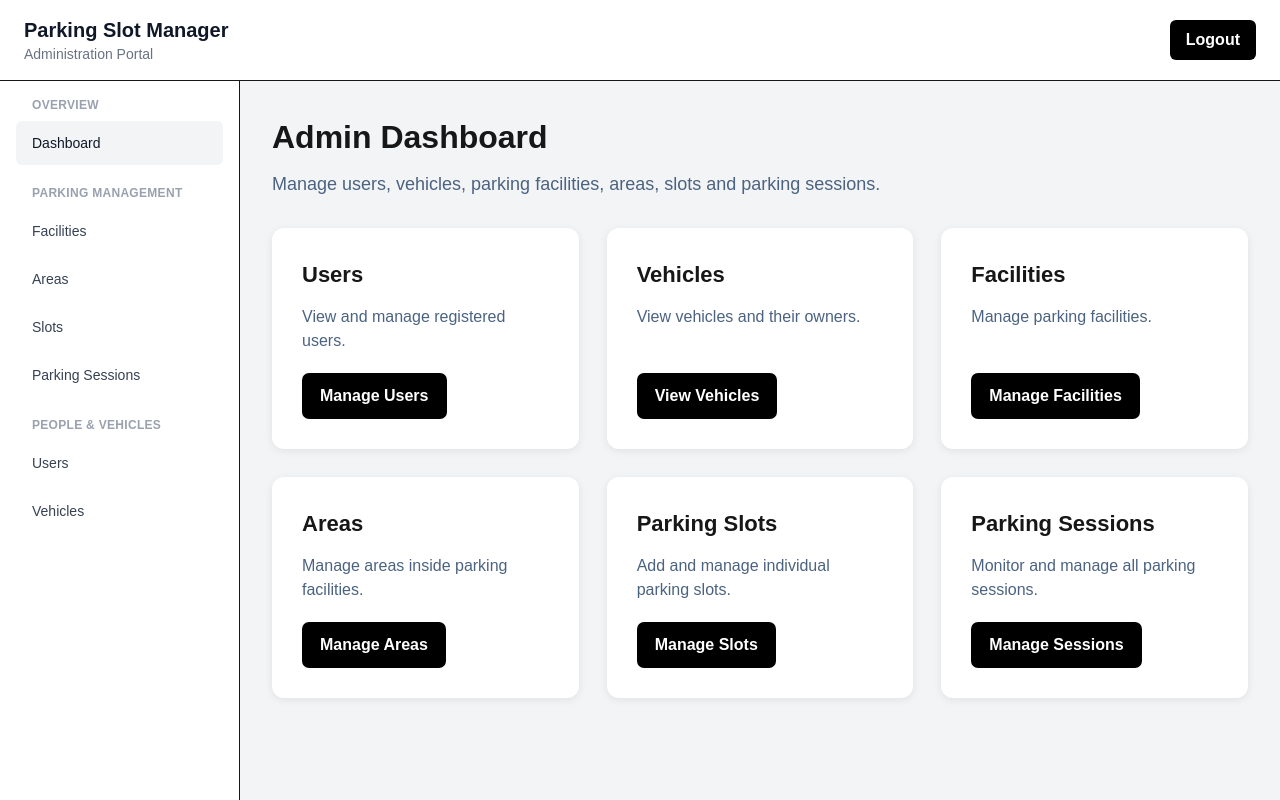
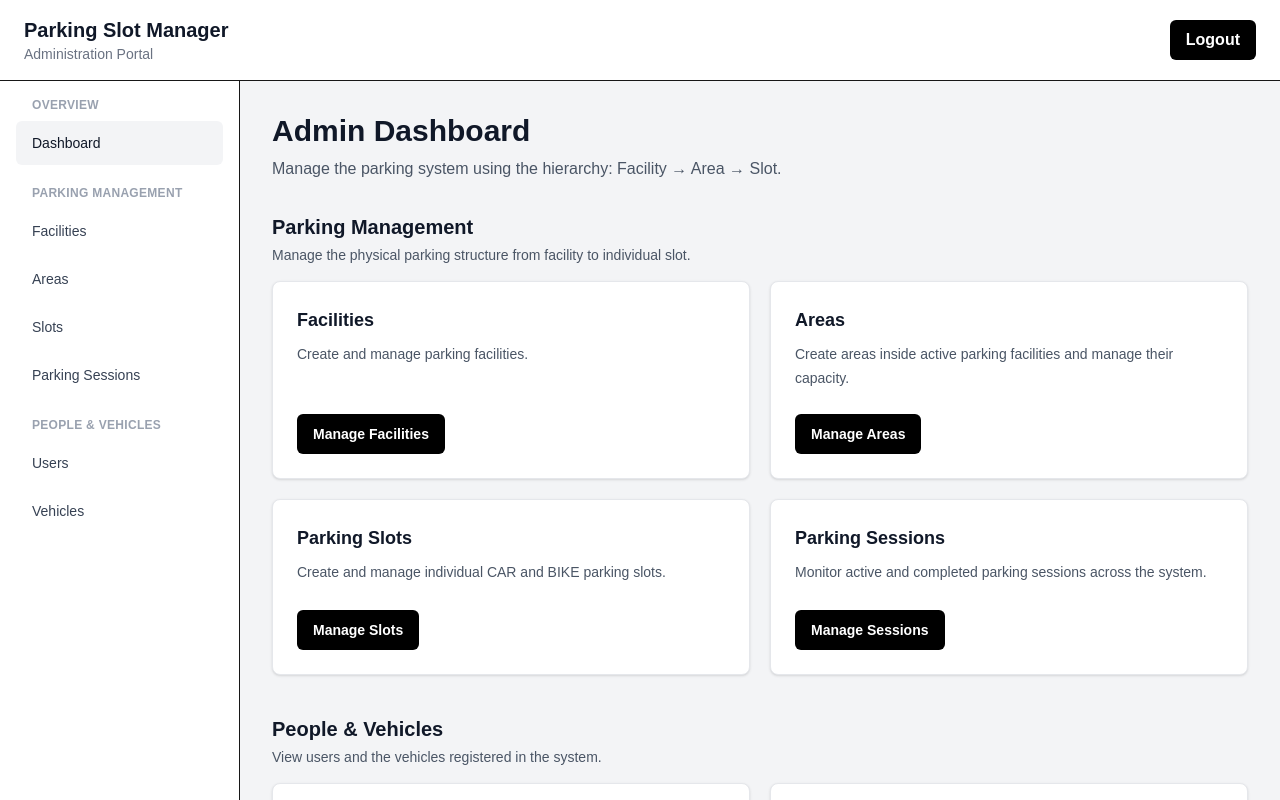
Before and after one commit to goutamgdy/Parking_Slot_Manager, a Next.js app in the folder frontend/: page /admin in a window 1280 px wide. Shown: the top 800 px of the page. Built offline with nearby package versions, Linux system fonts and the light colour scheme; no server answers.

Commit message:
ui: organize admin dashboard by management hierarchy

```diff
--- a/frontend/app/admin/page.js
+++ b/frontend/app/admin/page.js
@@ -2,79 +2,89 @@
 
 import Link from "next/link";
 
+const managementGroups = [
+    {
+        title: "Parking Management",
+        description: "Manage the physical parking structure from facility to individual slot.",
+        items: [
+            {
+                title: "Facilities",
+                description: "Create and manage parking facilities.",
+                buttonText: "Manage Facilities",
+                href: "/admin/facilities"
+            },
+            {
+                title: "Areas",
+                description: "Create areas inside active parking facilities and manage their capacity.",
+                buttonText: "Manage Areas",
+                href: "/admin/areas"
+            },
+            {
+                title: "Parking Slots",
+                description: "Create and manage individual CAR and BIKE parking slots.",
+                buttonText: "Manage Slots",
+                href: "/admin/slots"
+            },
+            {
+                title: "Parking Sessions",
+                description: "Monitor active and completed parking sessions across the system.",
+                buttonText: "Manage Sessions",
+                href: "/admin/sessions"
+            }
+        ]
+    },
+    {
+        title: "People & Vehicles",
+        description: "View users and the vehicles registered in the system.",
+        items: [
+            {
+                title: "Users",
+                description: "View registered users and their account information.",
+                buttonText: "Manage Users",
+                href: "/admin/users"
+            },
+            {
+                title: "Vehicles",
+                description: "View vehicles and their owners.",
+                buttonText: "View Vehicles",
+                href: "/admin/vehicles"
+            }
+        ]
+    }
+];
+
 export default function AdminDashboard() {
     return (
         <div>
-            <h1
-                style={{
-                    fontSize: "32px",
-                    fontWeight: "700",
-                    marginBottom: "10px"
-                }}
-            >
-                Admin Dashboard
-            </h1>
+            <div className="mb-8">
+                <h1 className="text-3xl font-bold text-gray-900">
+                    Admin Dashboard
+                </h1>
+                <p className="mt-2 max-w-3xl text-gray-600">
+                    Manage the parking system using the hierarchy:
+                    Facility → Area → Slot.
+                </p>
+            </div>
 
-            <p
-                style={{
-                    color: "#4b6380",
-                    fontSize: "18px",
-                    marginBottom: "30px"
-                }}
-            >
-                Manage users, vehicles, parking facilities, areas, slots
-                and parking sessions.
-            </p>
+            <div className="space-y-10">
+                {managementGroups.map((group) => (
+                    <section key={group.title}>
+                        <div className="mb-4">
+                            <h2 className="text-xl font-bold text-gray-900">
+                                {group.title}
+                            </h2>
+                            <p className="mt-1 text-sm text-gray-600">
+                                {group.description}
+                            </p>
+                        </div>
 
-            <div
-                style={{
-                    display: "grid",
-                    gridTemplateColumns:
-                        "repeat(3, minmax(0, 1fr))",
-                    gap: "28px"
-                }}
-            >
-                <AdminCard
-                    title="Users"
-                    description="View and manage registered users."
-                    buttonText="Manage Users"
-                    href="/admin/users"
-                />
-
-                <AdminCard
-                    title="Vehicles"
-                    description="View vehicles and their owners."
-                    buttonText="View Vehicles"
-                    href="/admin/vehicles"
-                />
-
-                <AdminCard
-                    title="Facilities"
-                    description="Manage parking facilities."
-                    buttonText="Manage Facilities"
-                    href="/admin/facilities"
-                />
-
-                <AdminCard
-                    title="Areas"
-                    description="Manage areas inside parking facilities."
-                    buttonText="Manage Areas"
-                    href="/admin/areas"
-                />
-
-                <AdminCard
-                    title="Parking Slots"
-                    description="Add and manage individual parking slots."
-                    buttonText="Manage Slots"
-                    href="/admin/slots"
-                />
-
-                <AdminCard
-                    title="Parking Sessions"
-                    description="Monitor and manage all parking sessions."
-                    buttonText="Manage Sessions"
-                    href="/admin/sessions"
-                />
+                        <div className="grid gap-5 sm:grid-cols-2">
+                            {group.items.map((item) => (
+                                <AdminCard key={item.href} {...item} />
+                            ))}
+                        </div>
+                    </section>
+                ))}
             </div>
         </div>
     );
@@ -87,57 +97,23 @@ function AdminCard({
     href
 }) {
     return (
-        <div
-            style={{
-                background: "#ffffff",
-                borderRadius: "12px",
-                padding: "30px",
-                minHeight: "170px",
-                boxShadow:
-                    "0 2px 8px rgba(0, 0, 0, 0.08)",
-                display: "flex",
-                flexDirection: "column",
-                justifyContent: "space-between"
-            }}
-        >
+        <article className="flex min-h-44 flex-col justify-between rounded-lg border border-gray-200 bg-white p-6 shadow-sm">
             <div>
-                <h2
-                    style={{
-                        fontSize: "22px",
-                        fontWeight: "700",
-                        marginBottom: "14px"
-                    }}
-                >
+                <h3 className="text-lg font-bold text-gray-900">
                     {title}
-                </h2>
+                </h3>
 
-                <p
-                    style={{
-                        color: "#4b6380",
-                        fontSize: "16px",
-                        lineHeight: "1.5",
-                        marginBottom: "20px"
-                    }}
-                >
+                <p className="mt-2 text-sm leading-6 text-gray-600">
                     {description}
                 </p>
             </div>
 
             <Link
                 href={href}
-                style={{
-                    display: "inline-block",
-                    width: "fit-content",
-                    background: "#000000",
-                    color: "#ffffff",
-                    padding: "11px 18px",
-                    borderRadius: "7px",
-                    fontWeight: "700",
-                    textDecoration: "none"
-                }}
+                className="mt-6 inline-flex w-fit rounded-md bg-black px-4 py-2.5 text-sm font-semibold text-white hover:bg-gray-800 focus:outline-none focus:ring-2 focus:ring-gray-400 focus:ring-offset-2"
             >
                 {buttonText}
             </Link>
-        </div>
+        </article>
     );
 }
```
